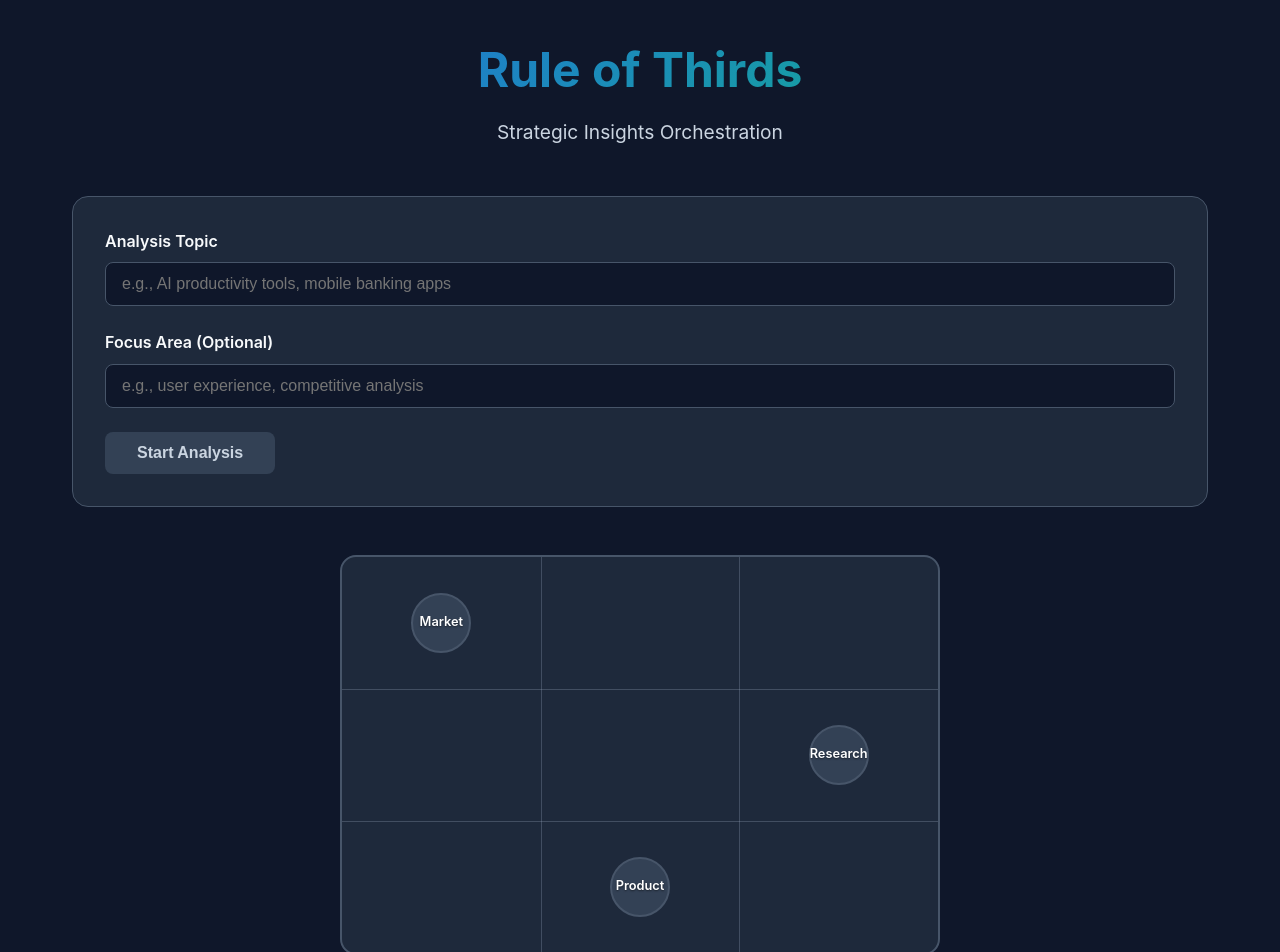
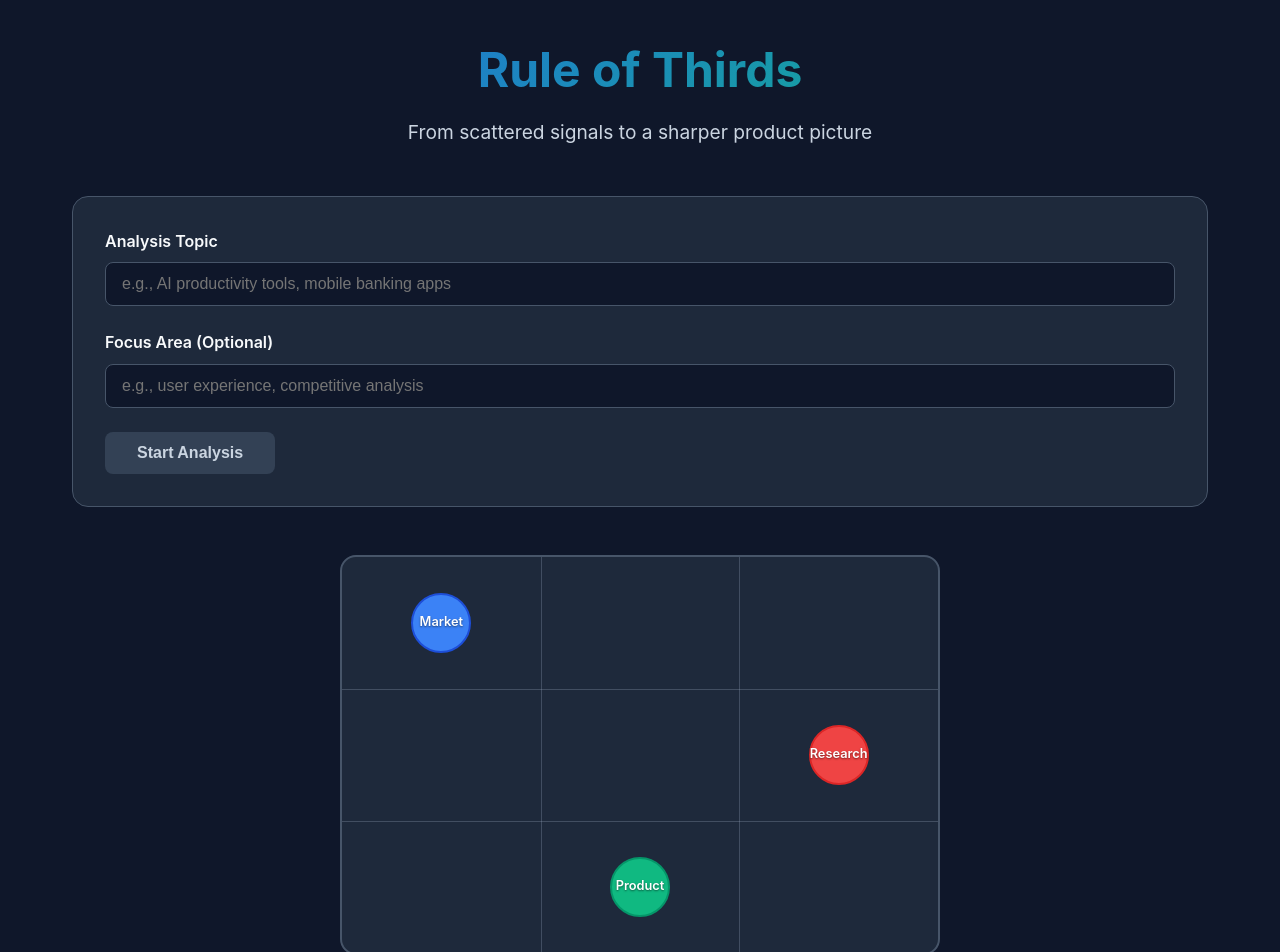
Before and after one commit to damondel/rule-of-thirds-webapp, a React (Vite) app in the folder web/: page / in a window 1280 px wide. Shown: the top 952 px of the page. Built offline with nearby package versions, Linux system fonts and the light colour scheme.

Commit message:
Fix tagline and ensure RGB colors are visible

```diff
--- a/web/src/App.tsx
+++ b/web/src/App.tsx
@@ -213,7 +213,7 @@ function App() {
     <div className="app">
       <header className="header">
         <h1>Rule of Thirds</h1>
-        <p>Strategic Insights Orchestration</p>
+        <p>From scattered signals to a sharper product picture</p>
       </header>
 
       <div className="controls">
--- a/web/src/index.css
+++ b/web/src/index.css
@@ -238,48 +238,64 @@ body {
 
 /* Specific colors for each agent */
 .market-dot {
-  background: #3b82f6; /* Pure blue - RGB blue channel */
-  border-color: #1d4ed8;
+  background: #3b82f6 !important; /* Pure blue - RGB blue channel */
+  border-color: #1d4ed8 !important;
 }
 
 .market-dot.active {
-  box-shadow: 0 0 20px rgba(59, 130, 246, 0.6);
-  background: #3b82f6;
+  box-shadow: 0 0 20px rgba(59, 130, 246, 0.6) !important;
+  background: #3b82f6 !important;
 }
 
 .market-dot.complete {
-  box-shadow: 0 0 20px rgba(59, 130, 246, 0.4);
-  background: #3b82f6;
+  box-shadow: 0 0 20px rgba(59, 130, 246, 0.4) !important;
+  background: #3b82f6 !important;
 }
 
 .research-dot {
-  background: #ef4444; /* Pure red - RGB red channel */
-  border-color: #dc2626;
+  background: #ef4444 !important; /* Pure red - RGB red channel */
+  border-color: #dc2626 !important;
 }
 
 .research-dot.active {
-  box-shadow: 0 0 20px rgba(239, 68, 68, 0.6);
-  background: #ef4444;
+  box-shadow: 0 0 20px rgba(239, 68, 68, 0.6) !important;
+  background: #ef4444 !important;
 }
 
 .research-dot.complete {
-  box-shadow: 0 0 20px rgba(239, 68, 68, 0.4);
-  background: #ef4444;
+  box-shadow: 0 0 20px rgba(239, 68, 68, 0.4) !important;
+  background: #ef4444 !important;
 }
 
 .product-dot {
-  background: #10b981; /* Pure green - RGB green channel */
-  border-color: #059669;
+  background: #10b981 !important; /* Pure green - RGB green channel */
+  border-color: #059669 !important;
 }
 
 .product-dot.active {
-  box-shadow: 0 0 20px rgba(16, 185, 129, 0.6);
-  background: #10b981;
+  box-shadow: 0 0 20px rgba(16, 185, 129, 0.6) !important;
+  background: #10b981 !important;
 }
 
 .product-dot.complete {
-  box-shadow: 0 0 20px rgba(16, 185, 129, 0.4);
-  background: #10b981;
+  box-shadow: 0 0 20px rgba(16, 185, 129, 0.4) !important;
+  background: #10b981 !important;
+}
+
+/* Override any generic dot styles that might be interfering */
+.dot.idle.market-dot {
+  background: #3b82f6 !important;
+  border-color: #1d4ed8 !important;
+}
+
+.dot.idle.research-dot {
+  background: #ef4444 !important;
+  border-color: #dc2626 !important;
+}
+
+.dot.idle.product-dot {
+  background: #10b981 !important;
+  border-color: #059669 !important;
 }
 
 /* Position dots to form triangle */
```
